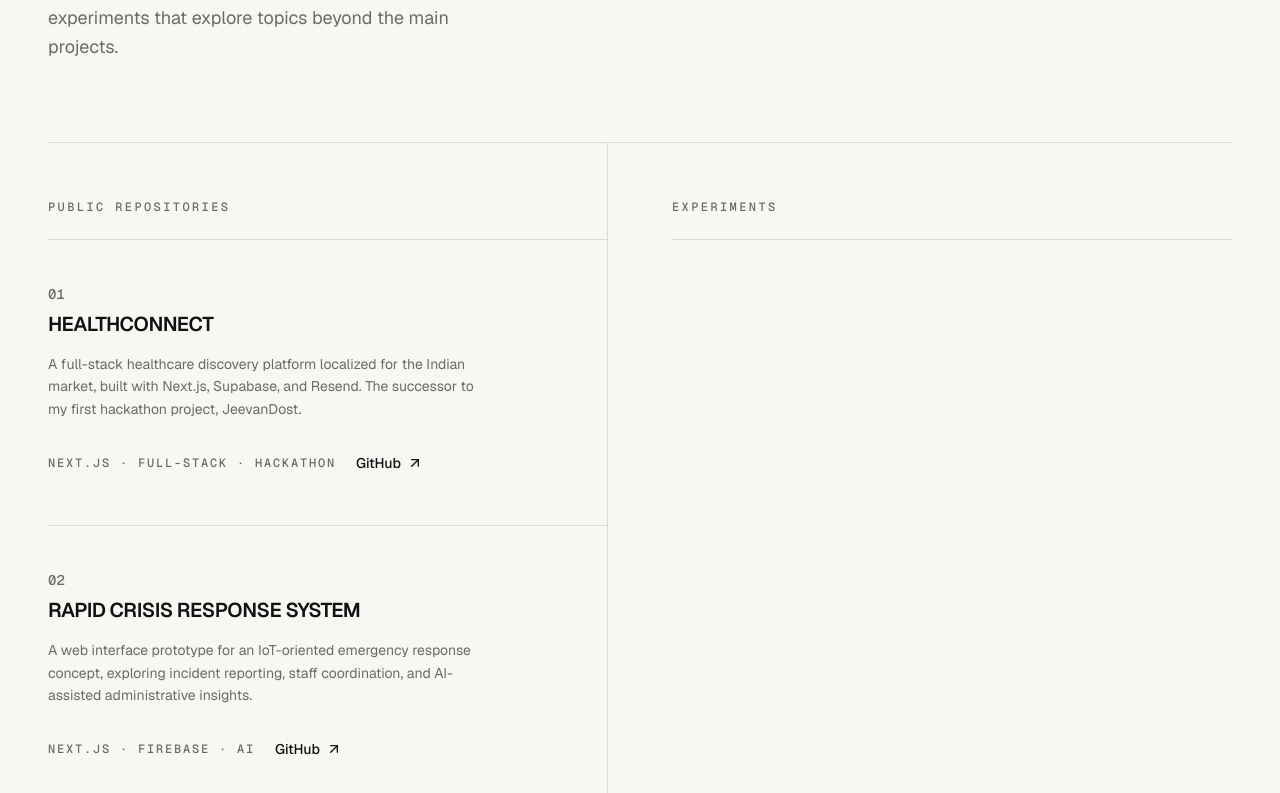
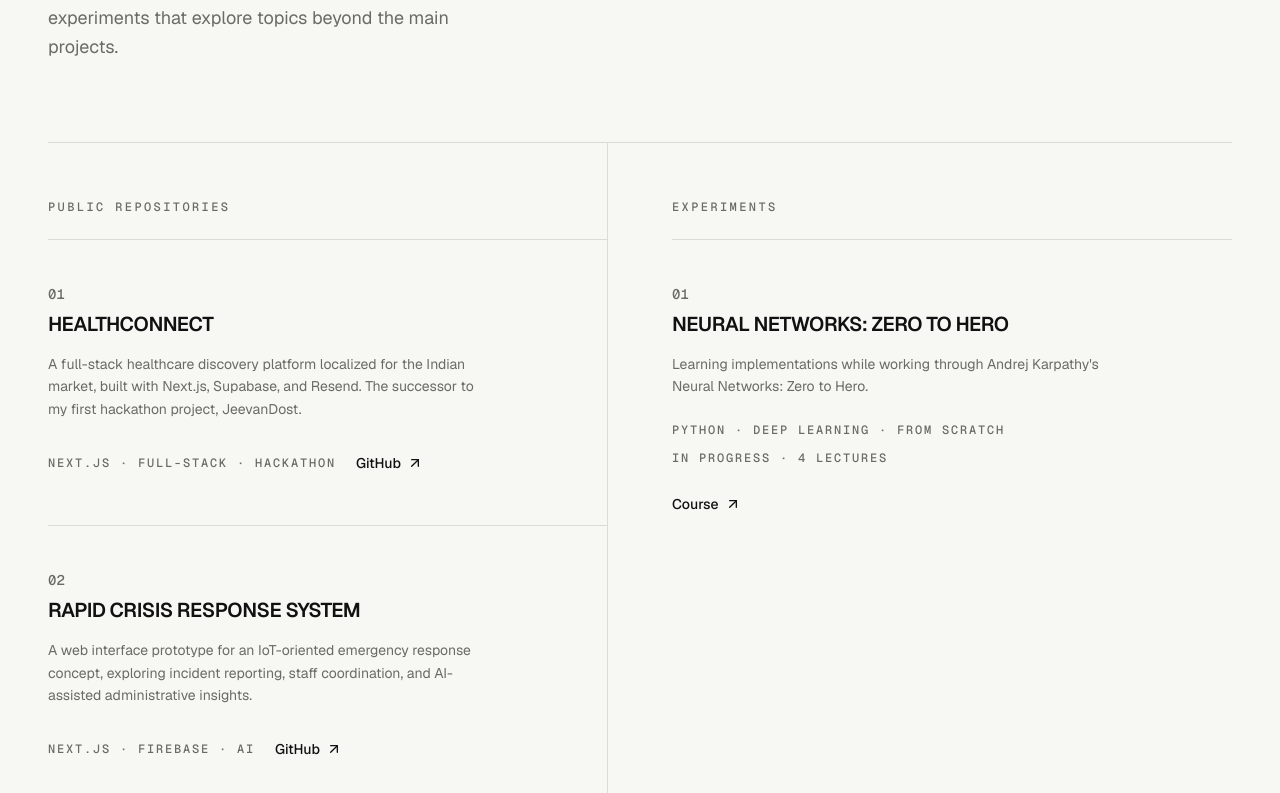
Before and after one commit to shabi-2-2/Portfolio_01, a Next.js app: page / in a window 1280 px wide. Shown: the part 3456-4249 px from the top of the page. Built offline with nearby package versions, Linux system fonts and the light colour scheme.

Commit message:
feat: add experiments section with dynamic entry rendering

```diff
--- /dev/null
+++ b/components/home/experiment-entry.tsx
@@ -0,0 +1,39 @@
+import { ArrowLink } from "@/components/ui/arrow-link";
+import type { ExperimentEntry as ExperimentEntryData } from "@/components/home/experiments";
+
+export function ExperimentEntry({ entry }: { entry: ExperimentEntryData }) {
+  return (
+    <article className="group border-b border-border py-9 transition-colors duration-200 motion-reduce:transition-none last:border-b-0 hover:bg-muted/30 focus-within:bg-muted/30 md:py-11">
+      <p className="font-mono text-sm font-medium text-muted-foreground transition-colors duration-200 motion-reduce:transition-none group-hover:text-foreground group-focus-within:text-foreground">
+        {entry.number}
+      </p>
+
+      <h4 className="mt-2 text-xl font-semibold uppercase leading-tight tracking-tight transition-transform duration-200 motion-safe:group-hover:translate-x-1 motion-safe:group-focus-within:translate-x-1">
+        {entry.title}
+      </h4>
+
+      <p className="mt-4 max-w-md text-sm leading-relaxed text-muted-foreground">
+        {entry.description}
+      </p>
+
+      <p className="mt-6 font-mono text-xs font-medium uppercase tracking-[0.15em] text-muted-foreground transition-colors duration-200 motion-reduce:transition-none group-hover:text-foreground/80 group-focus-within:text-foreground/80">
+        {entry.metadata.join(" · ")}
+      </p>
+
+      <p className="mt-3 font-mono text-xs font-medium uppercase tracking-[0.15em] text-muted-foreground">
+        {entry.status}
+      </p>
+
+      <div className="mt-5">
+        <ArrowLink
+          href={entry.courseHref}
+          target="_blank"
+          rel="noopener noreferrer"
+          className="py-2"
+        >
+          Course
+        </ArrowLink>
+      </div>
+    </article>
+  );
+}
--- /dev/null
+++ b/components/home/experiments.ts
@@ -0,0 +1,21 @@
+export type ExperimentEntry = {
+  number: string;
+  title: string;
+  description: string;
+  metadata: string[];
+  status: string;
+  courseHref: string;
+};
+
+export const experimentEntries: ExperimentEntry[] = [
+  {
+    number: "01",
+    title: "Neural Networks: Zero to Hero",
+    description:
+      "Learning implementations while working through Andrej Karpathy's Neural Networks: Zero to Hero.",
+    metadata: ["Python", "Deep Learning", "From Scratch"],
+    status: "In Progress · 4 Lectures",
+    courseHref:
+      "https://www.youtube.com/watch?v=VMj-3S1tku0&list=PLAqhIrjkxbuWI23v9cThsA9GvCAUhRvKZ",
+  },
+];
--- a/components/home/open-source-section.tsx
+++ b/components/home/open-source-section.tsx
@@ -1,3 +1,5 @@
+import { ExperimentEntry } from "@/components/home/experiment-entry";
+import { experimentEntries } from "@/components/home/experiments";
 import { OpenSourceEntry } from "@/components/home/open-source-entry";
 import { openSourceEntries } from "@/components/home/open-source";
 import { Container } from "@/components/layout/container";
@@ -41,7 +43,13 @@ export function OpenSourceSection() {
             <h3 className="font-mono text-xs font-medium uppercase tracking-[0.2em] text-muted-foreground">
               Experiments
             </h3>
-            <div className="mt-6 min-h-40 border-t border-border md:min-h-48" />
+            <div className="mt-6">
+              <div className="border-t border-border">
+                {experimentEntries.map((entry) => (
+                  <ExperimentEntry key={entry.number} entry={entry} />
+                ))}
+              </div>
+            </div>
           </div>
         </div>
       </Container>
```
